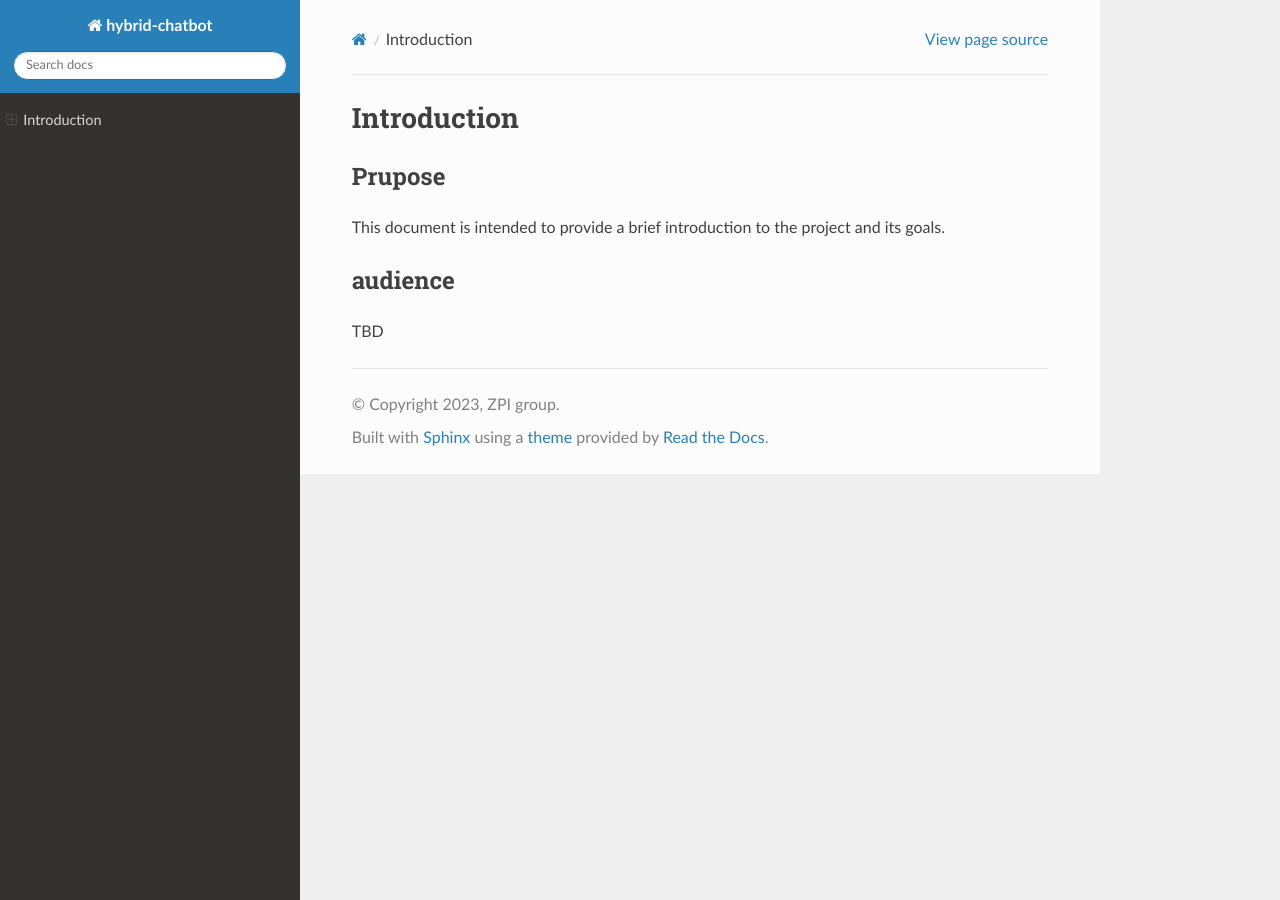
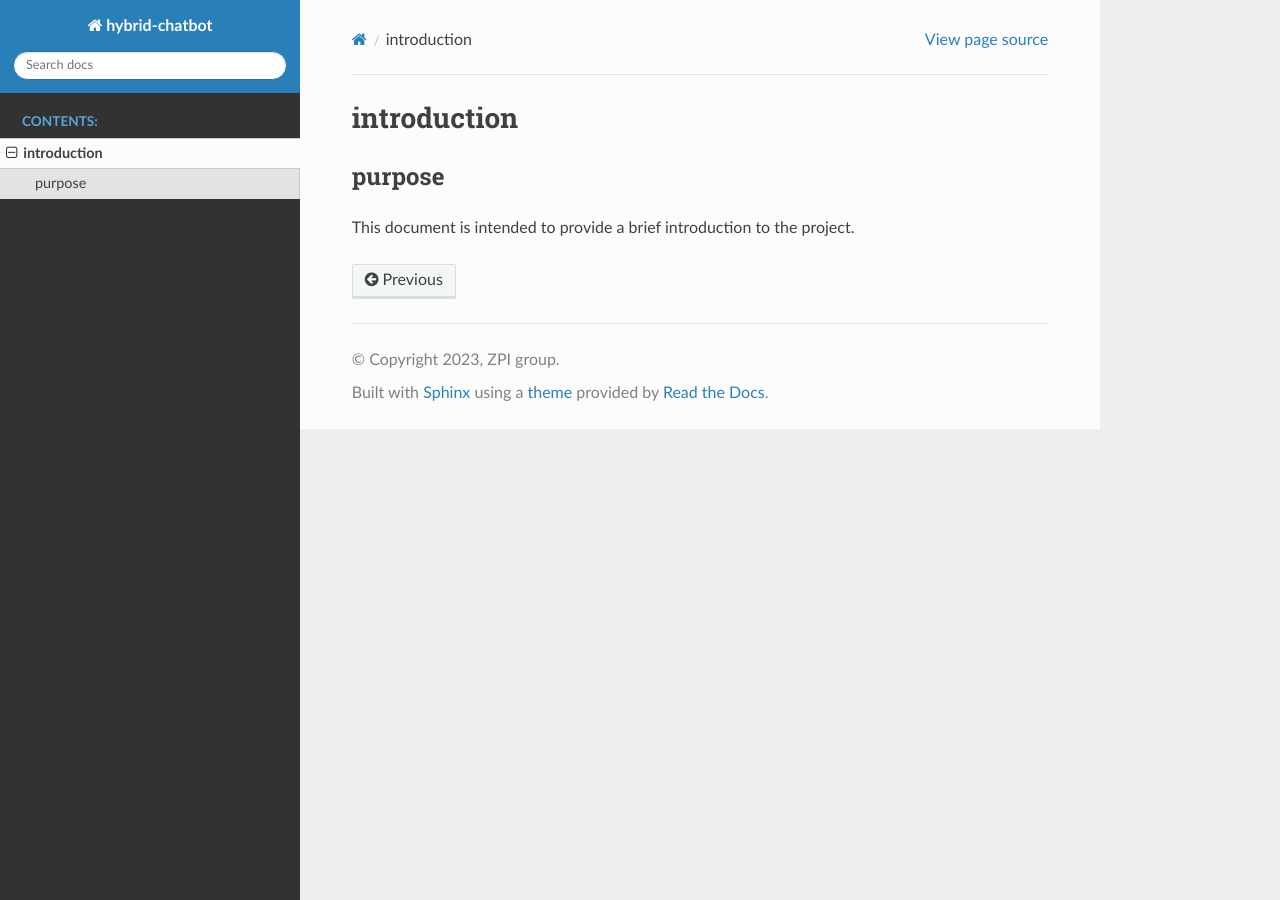
Before and after one commit to michalskibinski109/hybrid_chatbot, a Sphinx documentation site: the page built from docs/source/introduction.md, in a window 1280 px wide. Built offline with Sphinx 7.4.7 and the Read the Docs theme 2.0.0, drawn with Linux system fonts in a browser that asks for light colours.

Commit message:
Adds missing requirements

```diff
--- a/docs/requirements.txt
+++ b/docs/requirements.txt
@@ -2,3 +2,4 @@
 sphinx
 # readthedocs theme
 sphinx_rtd_theme
+sphinxcontrib-mermaid==0.8.1
--- a/docs/source/conf.py
+++ b/docs/source/conf.py
@@ -12,8 +12,7 @@
 
 # -- General configuration ---------------------------------------------------
 # https://www.sphinx-doc.org/en/master/usage/configuration.html#general-configuration
-
-extensions = ["myst_parser"]
+extensions = ["myst_parser", "sphinx_rtd_theme", "sphinxcontrib.mermaid"]
 source_suffix = [".rst", ".md"]
 # set theme
 html_theme = "sphinx_rtd_theme"
--- a/docs/source/index.rst
+++ b/docs/source/index.rst
@@ -9,11 +9,8 @@
 .. toctree::
    :maxdepth: 2
    :caption: Contents:
-   .. add introduction here
 
-   introduction
-
-Indices and tables
+   introduction.md
 
 
 ===================
--- a/docs/source/introduction.md
+++ b/docs/source/introduction.md
@@ -1,7 +1,4 @@
-# Introduction
+# introduction
 
-## Prupose
-This document is intended to provide a brief introduction to the project and its goals.
-
-## audience
-TBD
+## purpose
+This document is intended to provide a brief introduction to the project.
```
